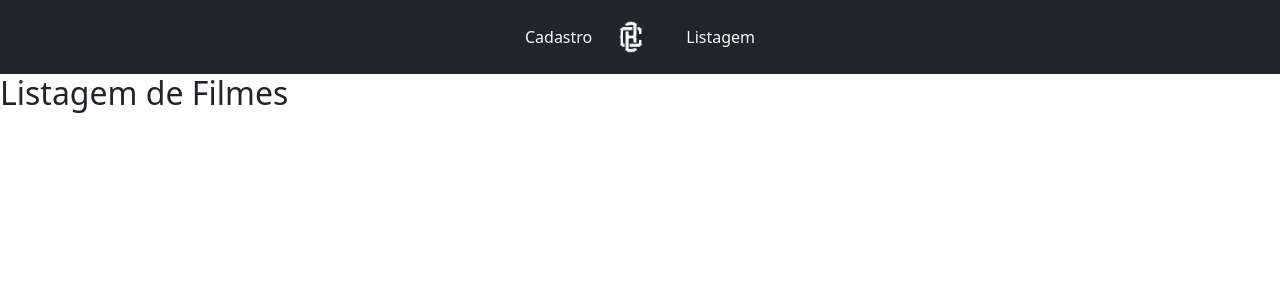
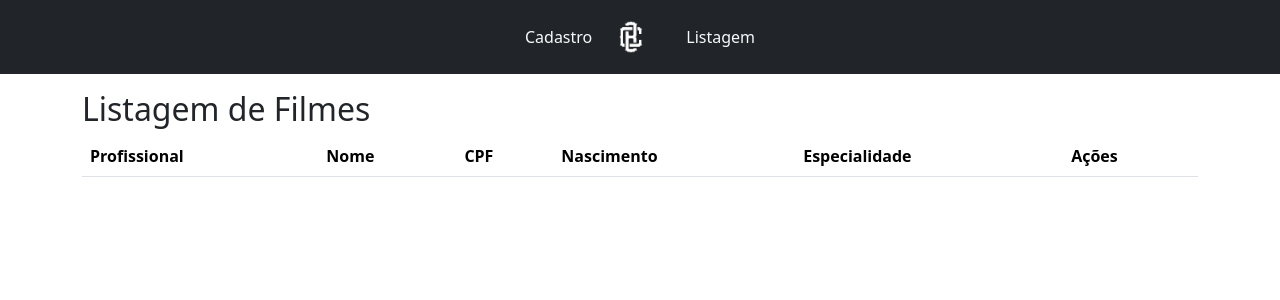
Before and after one commit to Cristoffer-Laner/carta-branca-cadprofissionais, a Next.js app: page /listagem in a window 1280 px wide. Shown: the top 300 px of the page. Built offline with nearby package versions, Linux system fonts and the light colour scheme.

Commit message:
adicionado colunas para a listagem

```diff
--- a/app/listagem/page.jsx
+++ b/app/listagem/page.jsx
@@ -1,5 +1,22 @@
 export default function Listagem() {
     return (
-        <h2>Listagem de Filmes</h2>
+		<div className="container">
+			<h2 className="mt-3">Listagem de Filmes</h2>
+			<table className="table table-striped">
+				<thead>
+					<tr>
+						<th>Profissional</th>
+						<th>Nome</th>
+						<th>CPF</th>
+						<th>Nascimento</th>
+						<th>Especialidade</th>
+						<th>Ações</th>
+					</tr>
+				</thead>
+				<tbody>
+
+				</tbody>
+			</table>
+		</div>
     )
 }
```
